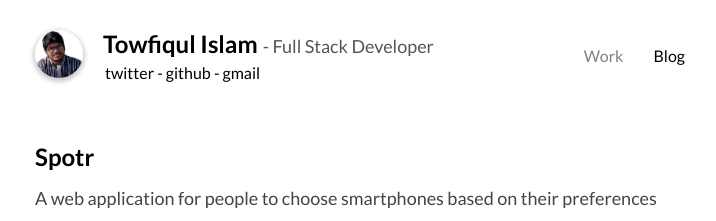
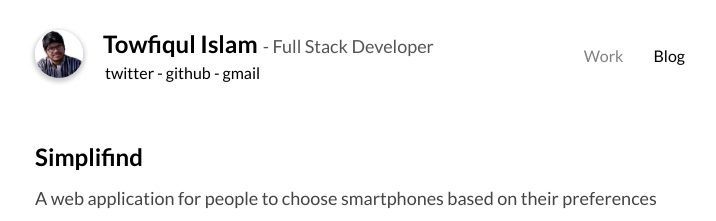
Before and after one commit to towfiqul-islam/portfolio, a Gatsby site: page /work in a window 1280 px wide. Shown: the top 221 px of the page, without its empty margins (280-996 px from the left). Built offline with nearby package versions, Linux system fonts and the light colour scheme; Gatsby itself is replaced by a stand-in of ours.

Commit message:
project name updated

```diff
--- a/src/pages/work.js
+++ b/src/pages/work.js
@@ -19,11 +19,11 @@ const WorkPage = props => (
           <TitleWrapper>
             <h3>
               <a
-                href="https://spotr.vercel.app"
+                href="https://simplifind.com.bd"
                 target="_blank"
                 rel="noopener noreferrer"
               >
-                Spotr
+                Simplifind
               </a>
             </h3>
           </TitleWrapper>
```
